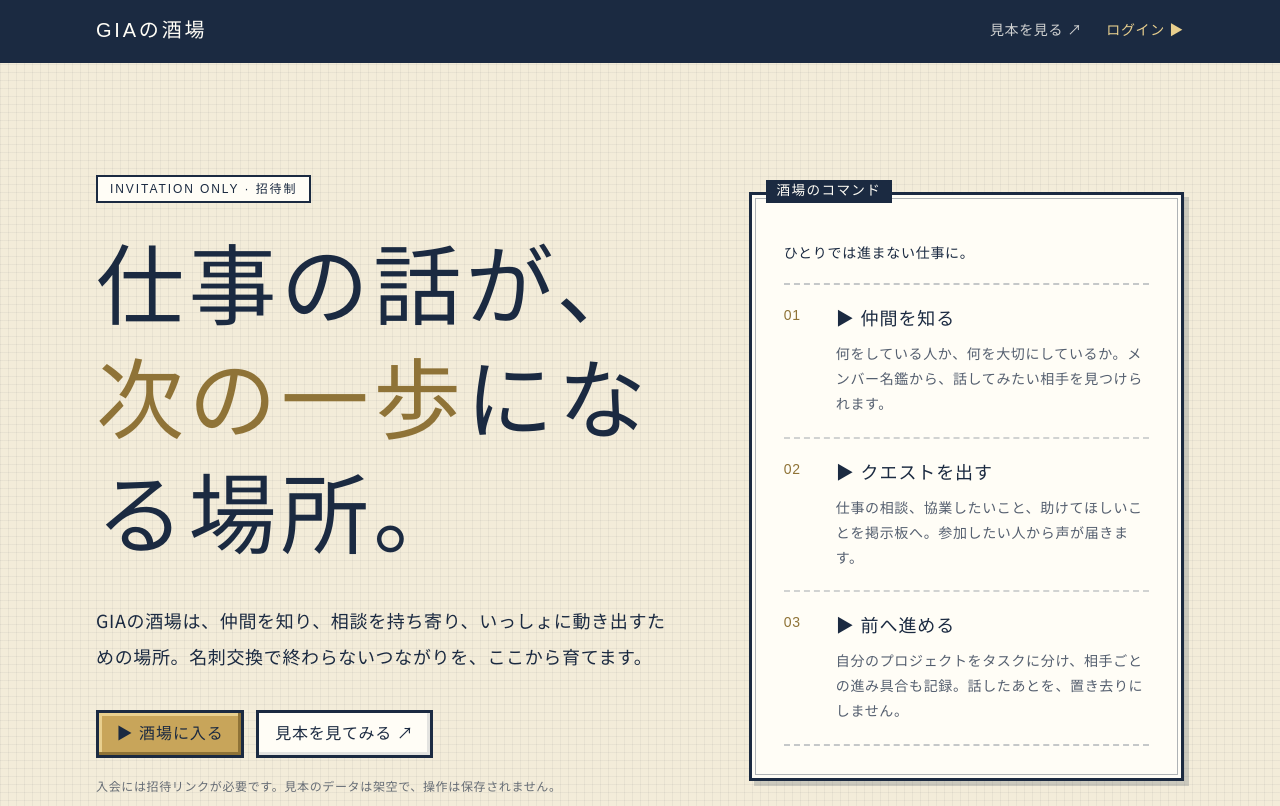
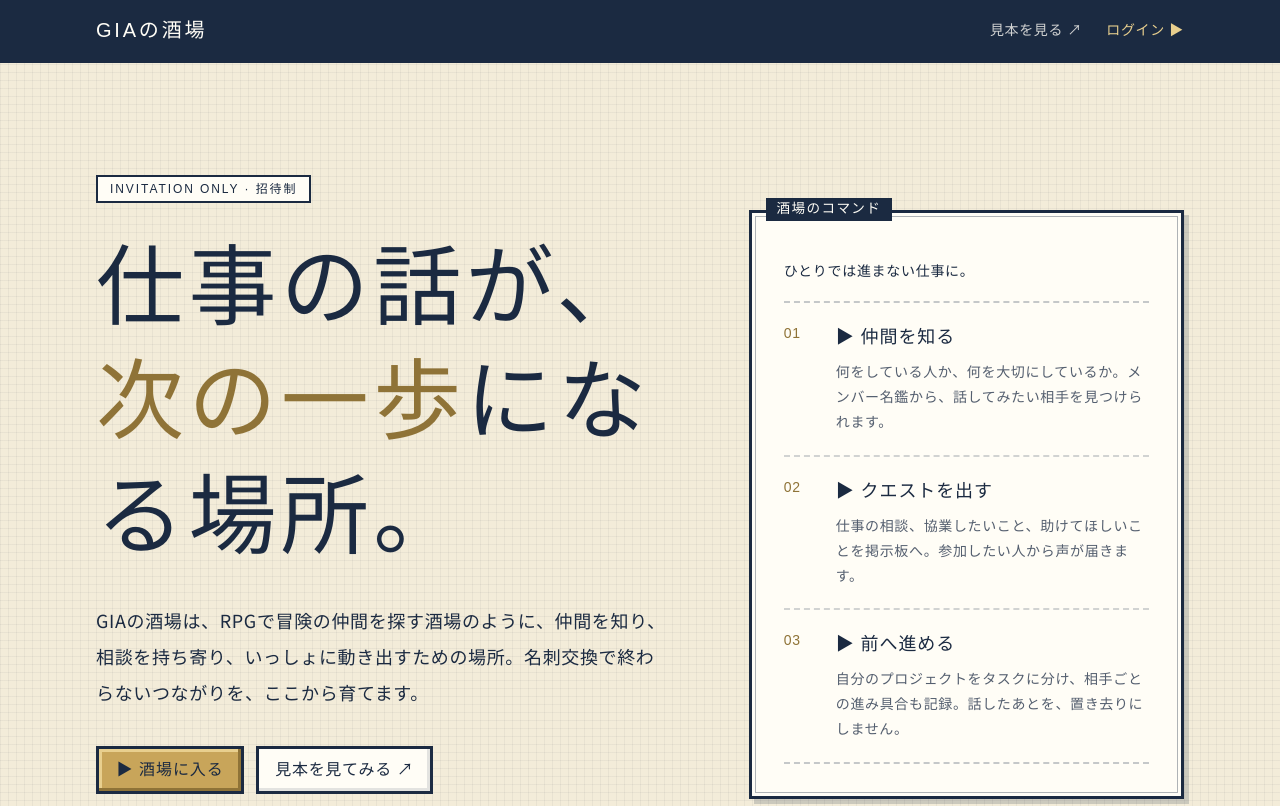
Before and after one commit to kazu202405/gia-sakaba, a Next.js app: page / in a window 1280 px wide. Shown: the top 806 px of the page. Built offline with nearby package versions, Linux system fonts and the light colour scheme; no server answers; a web font is replaced by a local one.

Commit message:
Clarify Sakaba RPG metaphor

```diff
--- a/app/page.tsx
+++ b/app/page.tsx
@@ -43,7 +43,7 @@ export default function SakabaLandingPage() {
             仕事の話が、<br /><span className="text-[#8f7337]">次の一歩</span>になる場所。
           </h1>
           <p className="mt-7 max-w-xl text-base leading-[2] sm:text-lg" style={{ fontFamily: "var(--font-jp-sans), sans-serif" }}>
-            GIAの酒場は、仲間を知り、相談を持ち寄り、いっしょに動き出すための場所。名刺交換で終わらないつながりを、ここから育てます。
+            GIAの酒場は、RPGで冒険の仲間を探す酒場のように、仲間を知り、相談を持ち寄り、いっしょに動き出すための場所。名刺交換で終わらないつながりを、ここから育てます。
           </p>
           <div className="mt-9 flex flex-wrap gap-3">
             <Link href="/guild/login" className="rpg-button min-h-12 px-6 text-sm sm:text-base">▶ 酒場に入る</Link>
```
